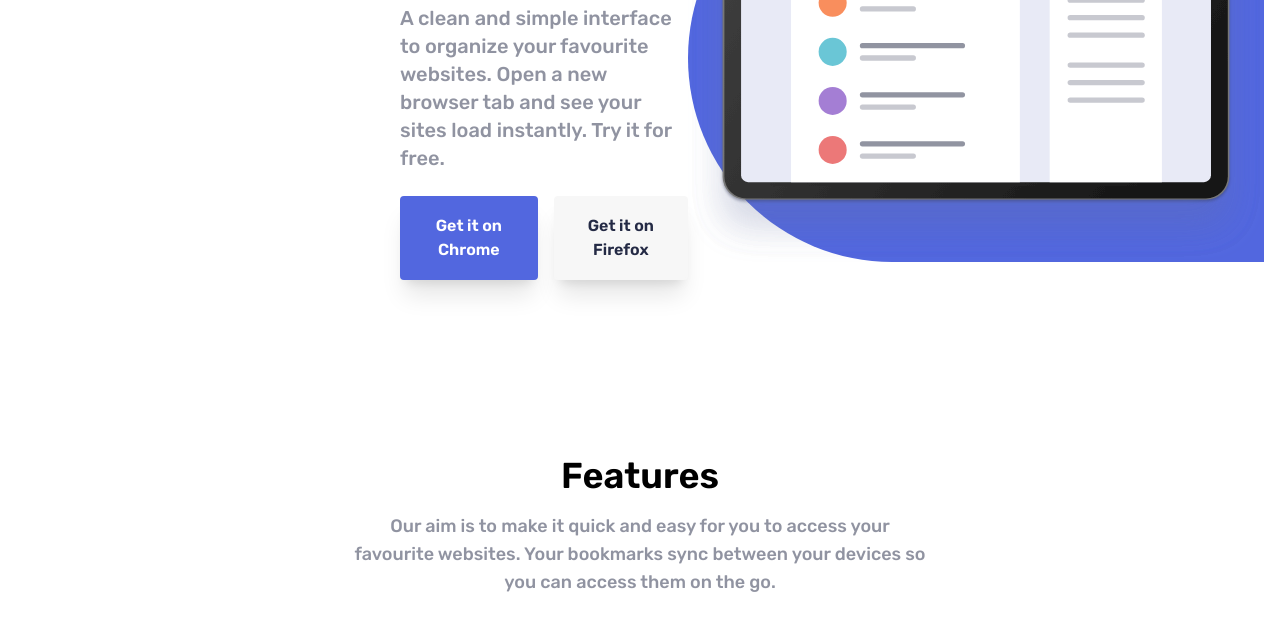
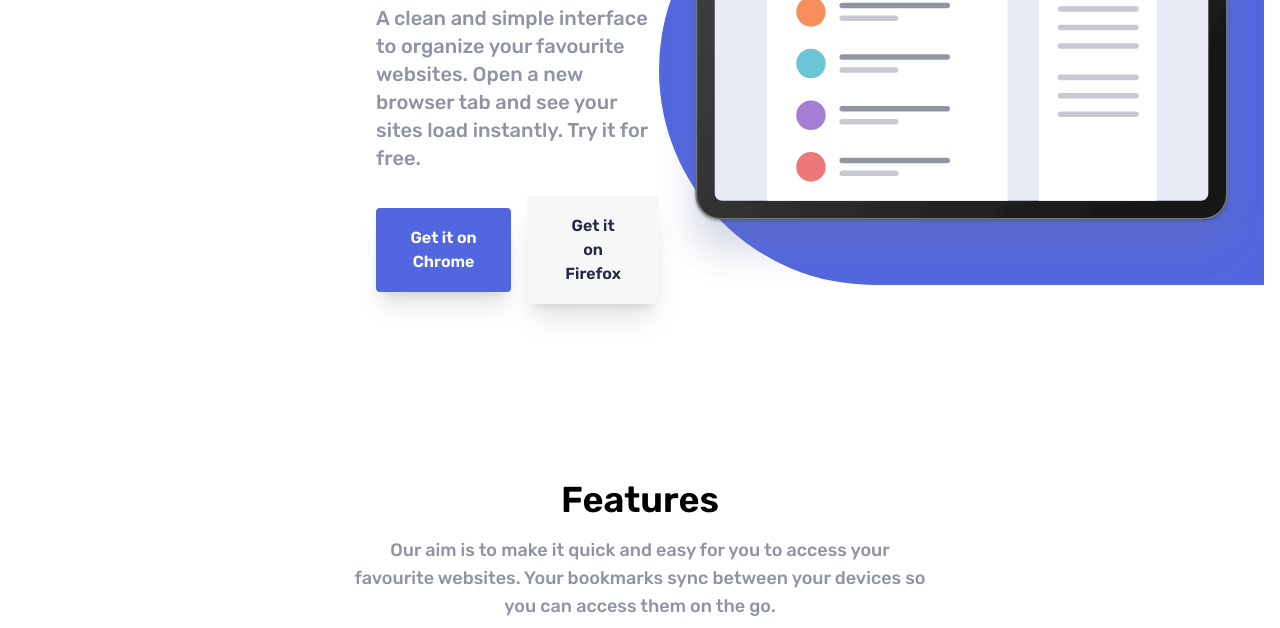
Before and after one commit to marialobillo/bookmark-fe-challenge, a website: page index.html in a window 1280 px wide. Shown: the part 472-1100 px from the top of the page. Drawn offline with nearby package versions, Linux system fonts and the light colour scheme.

Commit message:
fix: padding left for hero section

```diff
--- a/index.html
+++ b/index.html
@@ -132,7 +132,7 @@
                     class="flex flex-col-reverse md:flex-row p-4 items-center justify-center lg:flex-row md:my-20 mt-2"
                 >
                     <!-- Hero Content -->
-                    <div class="flex flex-col space-y-6 my-20 md:w-1/2 md:ml-96">
+                    <div class="flex flex-col space-y-6 my-20 md:w-1/2 md:ml-80 md:pl-10">
                         <h1
                             class="text-3xl font-semibold text-center lg:text-5xl lg:text-left"
                         >
```
